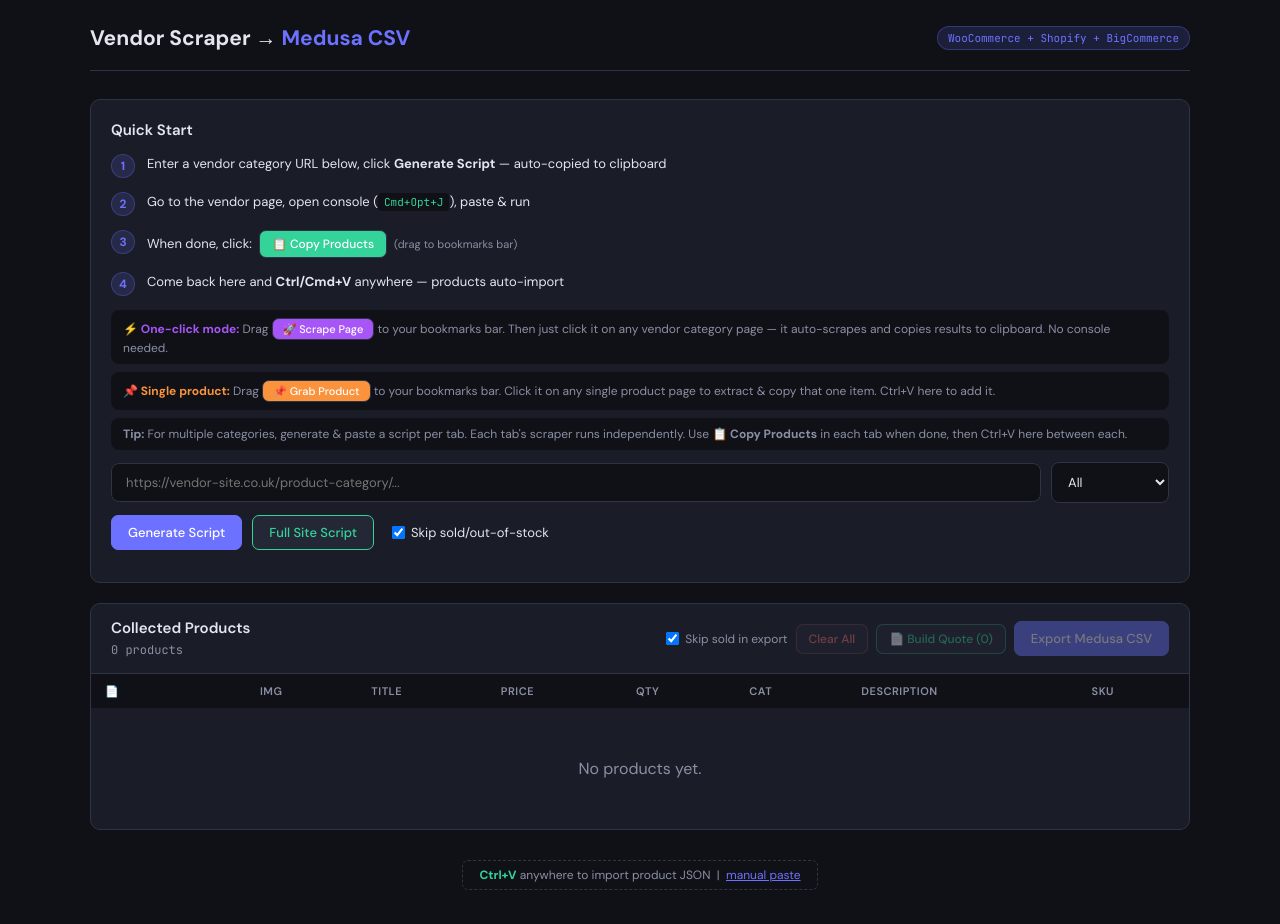
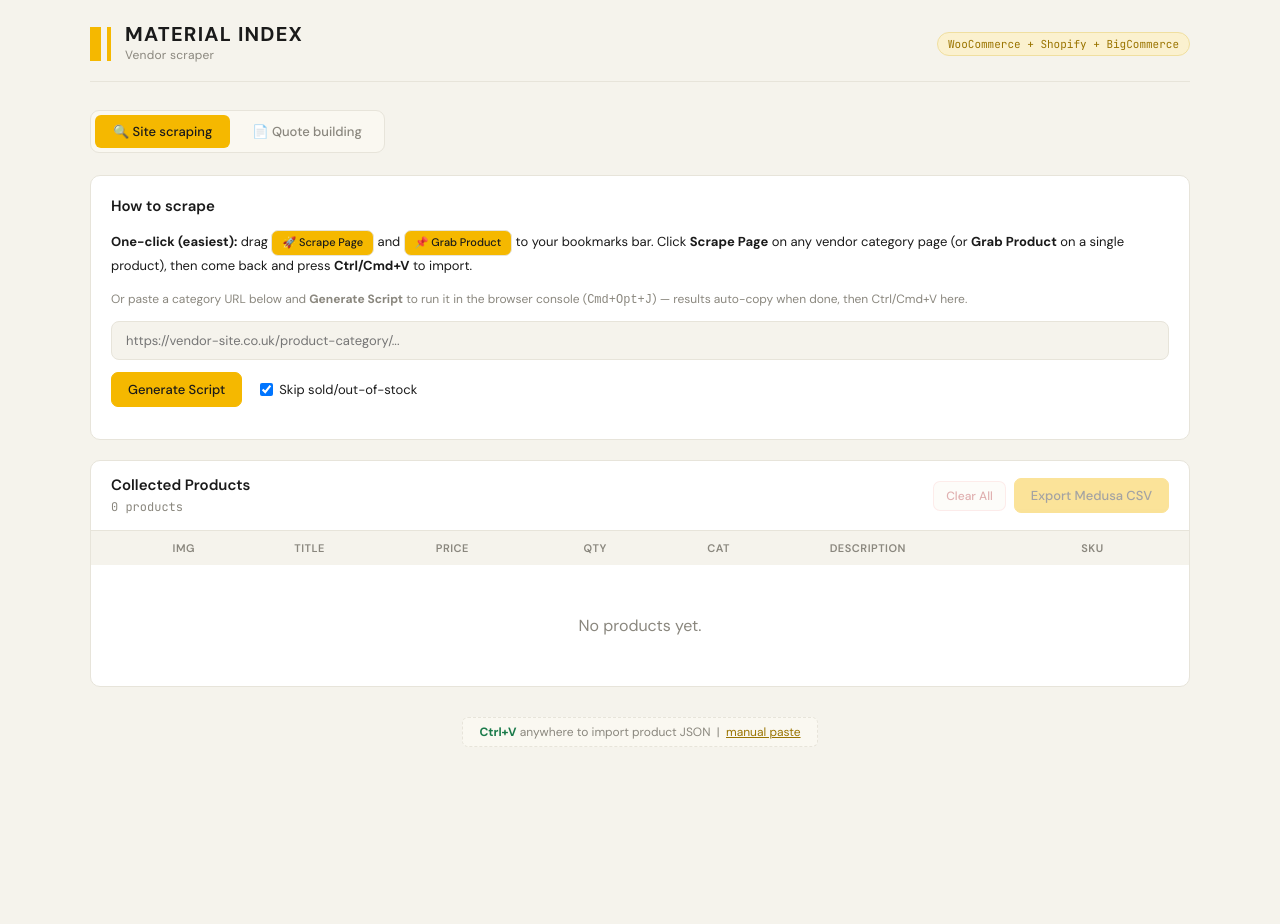
Before and after one commit to livdaw/vendor-scraper, a plain HTML site: page index.html in a window 1280 px wide. After the commit the page ends 800 px from the top, so only its background shows below. Drawn offline with Linux system fonts and the light colour scheme.

Commit message:
Add files via upload

```diff
--- a/index.html
+++ b/index.html
@@ -6,18 +6,18 @@
 <title>Vendor Scraper</title>
 <link href="https://fonts.googleapis.com/css2?family=DM+Sans:wght@400;500;600;700&family=JetBrains+Mono:wght@400;500&display=swap" rel="stylesheet">
 <style>
-:root{--bg:#0f1117;--surface:#1a1d27;--surface2:#242836;--border:#2e3345;--text:#e4e6ef;--dim:#8b8fa3;--accent:#6c72ff;--accent-glow:rgba(108,114,255,0.15);--green:#34d399;--green-glow:rgba(52,211,153,0.12);--orange:#fb923c;--red:#f87171;--radius:10px}
+:root{--bg:#f5f3ec;--surface:#ffffff;--surface2:#faf8f1;--border:#e7e4da;--text:#1a1a1a;--dim:#8a877e;--accent:#F5B800;--accent-strong:#9a7400;--accent-glow:#FBF1CF;--ink:#1a1a1a;--green:#1a7a4a;--green-glow:rgba(26,122,74,0.10);--orange:#b26a00;--red:#b23b3b;--radius:10px}
 *{margin:0;padding:0;box-sizing:border-box}
 body{font-family:'DM Sans',sans-serif;background:var(--bg);color:var(--text);min-height:100vh;padding:24px}
 .container{max-width:1100px;margin:0 auto}
 header{display:flex;align-items:center;justify-content:space-between;margin-bottom:28px;padding-bottom:18px;border-bottom:1px solid var(--border)}
 h1{font-size:21px;font-weight:700}h1 span{color:var(--accent)}
 .hdr-right{display:flex;align-items:center;gap:12px}
-.badge{font-family:'JetBrains Mono',monospace;font-size:11px;padding:4px 10px;border-radius:20px;background:var(--accent-glow);color:var(--accent);border:1px solid rgba(108,114,255,0.3)}
+.badge{font-family:'JetBrains Mono',monospace;font-size:11px;padding:4px 10px;border-radius:20px;background:var(--accent-glow);color:var(--accent-strong);border:1px solid #F0DFA0}
 .panel{background:var(--surface);border:1px solid var(--border);border-radius:var(--radius);padding:20px;margin-bottom:20px}
 .panel h2{font-size:15px;font-weight:600;margin-bottom:14px}
 .step-row{display:flex;align-items:flex-start;gap:12px;margin-bottom:14px}
-.step-num{width:24px;height:24px;border-radius:50%;background:var(--accent-glow);color:var(--accent);display:flex;align-items:center;justify-content:center;font-weight:700;font-size:12px;border:1px solid rgba(108,114,255,0.3);flex-shrink:0}
+.step-num{width:24px;height:24px;border-radius:50%;background:var(--accent-glow);color:var(--accent-strong);display:flex;align-items:center;justify-content:center;font-weight:700;font-size:12px;border:1px solid #F0DFA0;flex-shrink:0}
 .step-text{font-size:13px;line-height:1.5}.step-text strong{color:var(--text)}
 .step-text code{font-family:'JetBrains Mono',monospace;background:var(--bg);padding:2px 6px;border-radius:4px;font-size:11px;color:var(--green)}
 .config-row{display:flex;gap:10px;margin-bottom:12px;flex-wrap:wrap;align-items:center}
@@ -25,8 +25,8 @@ h1{font-size:21px;font-weight:700}h1 span{color:var(--accent)}
 .config-row input:focus{border-color:var(--accent)}
 .config-row select{background:var(--bg);border:1px solid var(--border);border-radius:8px;color:var(--text);font-size:13px;padding:10px 12px;outline:none;font-family:'DM Sans',sans-serif;cursor:pointer}
 .btn{font-family:'DM Sans',sans-serif;padding:8px 16px;border-radius:7px;border:1px solid var(--border);background:var(--surface2);color:var(--text);font-size:13px;font-weight:500;cursor:pointer;transition:all 0.15s;white-space:nowrap}
-.btn:hover{border-color:var(--accent);color:var(--accent)}
-.btn-primary{background:var(--accent);border-color:var(--accent);color:white}.btn-primary:hover{background:#5a60e6}
+.btn:hover{border-color:var(--accent);color:var(--accent-strong)}
+.btn-primary{background:var(--accent);border-color:var(--accent);color:var(--ink)}.btn-primary:hover{background:#E0A800;color:var(--ink)}
 .btn-danger{color:var(--red);border-color:rgba(248,113,113,0.3)}.btn-danger:hover{background:rgba(248,113,113,0.1)}
 .btn:disabled{opacity:0.4;cursor:not-allowed}.btn-sm{padding:6px 12px;font-size:12px}
 .script-box{position:relative;background:var(--bg);border:1px solid var(--border);border-radius:8px;padding:14px;max-height:160px;overflow:auto;margin-bottom:10px}
@@ -43,47 +43,58 @@ td{padding:10px 14px;border-top:1px solid var(--border);vertical-align:top}
 td.dsc{max-width:200px;overflow:hidden;text-overflow:ellipsis;white-space:nowrap}
 td.pr{font-family:'JetBrains Mono',monospace;color:var(--green);white-space:nowrap}
 td img{width:40px;height:40px;object-fit:cover;border-radius:6px;border:1px solid var(--border)}
-tr:hover td{background:rgba(108,114,255,0.04)}
+tr:hover td{background:rgba(245,184,0,0.07)}
 .xbtn{background:none;border:none;color:var(--dim);cursor:pointer;font-size:14px;padding:2px 6px;border-radius:4px}
 .xbtn:hover{color:var(--red);background:rgba(248,113,113,0.1)}
 .empty{text-align:center;padding:50px 20px;color:var(--dim)}
 @keyframes flashIn{0%{background:var(--green-glow)}100%{background:transparent}}
 tr.new-row td{animation:flashIn 1.5s ease-out}
 .toast{position:fixed;bottom:24px;right:24px;padding:12px 20px;border-radius:8px;font-size:13px;font-weight:500;z-index:1000;transform:translateY(80px);opacity:0;transition:all 0.3s}
-.toast.show{transform:translateY(0);opacity:1}.toast.ok{background:var(--green);color:#0f1117}.toast.err{background:var(--red);color:#0f1117}
+.toast.show{transform:translateY(0);opacity:1}.toast.ok{background:var(--green);color:#fff}.toast.err{background:var(--red);color:#fff}
 .hidden{display:none}
+.mode-tabs{display:inline-flex;background:var(--surface2);border:1px solid var(--border);border-radius:9px;padding:4px;gap:4px;margin-bottom:22px}
+.mode-tab{border:none;background:none;color:var(--dim);font-family:'DM Sans',sans-serif;font-size:13px;font-weight:500;padding:8px 18px;border-radius:6px;cursor:pointer;display:flex;align-items:center;gap:7px}
+.mode-tab.active{background:var(--accent);color:var(--ink)}
+body.mode-scrape .quote-only{display:none!important}
+body.mode-quote .scrape-only{display:none!important}
+body.mode-scrape table th:first-child,body.mode-scrape table td:first-child{display:none}
 </style>
 </head>
-<body>
+<body class="mode-scrape">
 <div class="container">
   <header>
-    <h1>Vendor Scraper &rarr; <span>Medusa CSV</span></h1>
+    <div style="display:flex;align-items:center;gap:14px">
+      <span style="display:inline-flex;gap:6px;align-items:stretch;height:34px">
+        <span style="width:11px;background:var(--accent);display:block"></span>
+        <span style="width:4px;background:var(--accent);display:block"></span>
+      </span>
+      <div>
+        <div style="font-size:20px;font-weight:700;letter-spacing:0.06em;line-height:1">MATERIAL INDEX</div>
+        <div style="font-size:12px;color:var(--dim);letter-spacing:0.02em;margin-top:3px">Vendor scraper</div>
+      </div>
+    </div>
     <div class="hdr-right"><span class="badge">WooCommerce + Shopify + BigCommerce</span></div>
   </header>
 
-  <div class="panel">
-    <h2>Quick Start</h2>
-    <div class="step-row"><div class="step-num">1</div><div class="step-text">Enter a vendor category URL below, click <strong>Generate Script</strong> &mdash; auto-copied to clipboard</div></div>
-    <div class="step-row"><div class="step-num">2</div><div class="step-text">Go to the vendor page, open console (<code>Cmd+Opt+J</code>), paste &amp; run</div></div>
-    <div class="step-row"><div class="step-num">3</div><div class="step-text">When done, click: &nbsp;<a id="bookmarklet" href="#" class="btn btn-sm" style="background:var(--green);color:#fff;cursor:grab;text-decoration:none;padding:4px 12px;font-size:12px;display:inline-block" draggable="true">&#x1F4CB; Copy Products</a>&nbsp; <span style="font-size:11px;color:var(--dim)">(drag to bookmarks bar)</span></div></div>
-    <div class="step-row"><div class="step-num">4</div><div class="step-text">Come back here and <strong>Ctrl/Cmd+V</strong> anywhere &mdash; products auto-import</div></div>
-    <div style="margin-top:8px;padding:8px 12px;background:var(--bg);border-radius:8px;font-size:12px;color:var(--dim)">
-      <strong style="color:#a855f7">&#x26A1; One-click mode:</strong> Drag <a id="runBookmarklet" href="#" class="btn btn-sm" style="background:#a855f7;color:#fff;cursor:grab;text-decoration:none;padding:3px 10px;font-size:11px;display:inline-block" draggable="true">&#x1F680; Scrape Page</a> to your bookmarks bar. Then just click it on any vendor category page &mdash; it auto-scrapes and copies results to clipboard. No console needed.
+  <div class="mode-tabs">
+    <button id="tabScrape" class="mode-tab active" onclick="setMode('scrape')">&#x1F50D; Site scraping</button>
+    <button id="tabQuote" class="mode-tab" onclick="setMode('quote')">&#x1F4C4; Quote building</button>
+  </div>
+
+  <div class="panel scrape-only">
+    <h2>How to scrape</h2>
+    <div style="font-size:13px;line-height:1.6;margin-bottom:14px">
+      <strong>One-click (easiest):</strong> drag <a id="runBookmarklet" href="#" class="btn btn-sm" style="background:var(--accent);color:var(--ink);cursor:grab;text-decoration:none;padding:3px 10px;font-size:11px;display:inline-block" draggable="true">&#x1F680; Scrape Page</a> and <a id="grabBookmarklet" href="#" class="btn btn-sm" style="background:var(--accent);color:var(--ink);cursor:grab;text-decoration:none;padding:3px 10px;font-size:11px;display:inline-block" draggable="true">&#x1F4CC; Grab Product</a> to your bookmarks bar. Click <strong>Scrape Page</strong> on any vendor category page (or <strong>Grab Product</strong> on a single product), then come back and press <strong>Ctrl/Cmd+V</strong> to import.
     </div>
-    <div style="margin-top:8px;padding:8px 12px;background:var(--bg);border-radius:8px;font-size:12px;color:var(--dim)">
-      <strong style="color:var(--orange)">&#x1F4CC; Single product:</strong> Drag <a id="grabBookmarklet" href="#" class="btn btn-sm" style="background:var(--orange);color:#fff;cursor:grab;text-decoration:none;padding:3px 10px;font-size:11px;display:inline-block" draggable="true">&#x1F4CC; Grab Product</a> to your bookmarks bar. Click it on any single product page to extract &amp; copy that one item. Ctrl+V here to add it.
-    </div>
-    <div style="margin-top:8px;padding:8px 12px;background:var(--bg);border-radius:8px;font-size:12px;color:var(--dim)">
-      <strong>Tip:</strong> For multiple categories, generate &amp; paste a script per tab. Each tab's scraper runs independently. Use <strong>📋 Copy Products</strong> in each tab when done, then Ctrl+V here between each.
+    <div style="font-size:12px;color:var(--dim);line-height:1.5;margin-bottom:4px">
+      Or paste a category URL below and <strong>Generate Script</strong> to run it in the browser console (<code>Cmd+Opt+J</code>) &mdash; results auto-copy when done, then Ctrl/Cmd+V here.
     </div>
 
     <div class="config-row" style="margin-top:12px">
       <input type="text" id="urlIn" placeholder="https://vendor-site.co.uk/product-category/...">
-      <select id="maxIn"><option value="5">5 per cat</option><option value="10">10 per cat</option><option value="25">25 per cat</option><option value="50">50 per cat</option><option value="100">100 per cat</option><option value="200">200 per cat</option><option value="9999" selected>All</option></select>
     </div>
     <div class="config-row">
       <button class="btn btn-primary" onclick="gen(false)">Generate Script</button>
-      <button class="btn" onclick="gen(true)" style="border-color:var(--green);color:var(--green)">Full Site Script</button>
       <label style="display:flex;align-items:center;gap:6px;font-size:13px;margin-left:8px;cursor:pointer"><input type="checkbox" id="skipSold" checked> Skip sold/out-of-stock</label>
     </div>
     <div id="scriptArea" class="hidden">
@@ -97,10 +108,9 @@ tr.new-row td{animation:flashIn 1.5s ease-out}
     <div class="tbl-hdr">
       <div><h2>Collected Products</h2><span class="pcount" id="pCount">0 products</span></div>
       <div class="tbl-acts">
-        <label style="display:flex;align-items:center;gap:6px;font-size:12px;color:var(--dim);cursor:pointer"><input type="checkbox" id="skipSold" checked> Skip sold in export</label>
         <button class="btn btn-danger btn-sm" onclick="clearAll()" id="clrBtn" disabled>Clear All</button>
-        <button class="btn btn-sm" onclick="openQuote()" id="quoteBtn" disabled style="border-color:rgba(52,211,153,0.5);color:var(--green)">&#x1F4C4; Build Quote (<span id="selCount">0</span>)</button>
-        <button class="btn btn-primary" onclick="exportCSV()" id="expBtn" disabled>Export Medusa CSV</button>
+        <button class="btn btn-sm quote-only" onclick="openQuote()" id="quoteBtn" disabled style="border-color:rgba(26,122,74,0.4);color:var(--green)">&#x1F4C4; Build Quote (<span id="selCount">0</span>)</button>
+        <button class="btn btn-primary scrape-only" onclick="exportCSV()" id="expBtn" disabled>Export Medusa CSV</button>
       </div>
     </div>
     <div class="table-wrap" style="max-height:500px;overflow-y:auto">
@@ -109,7 +119,7 @@ tr.new-row td{animation:flashIn 1.5s ease-out}
     </div>
   </div>
 
-  <div id="quotePanel" class="panel hidden" style="border-color:rgba(52,211,153,0.4)">
+  <div id="quotePanel" class="panel hidden quote-only" style="border-color:rgba(26,122,74,0.35)">
     <div style="display:flex;align-items:center;justify-content:space-between;margin-bottom:14px">
       <h2 style="margin:0">&#x1F4C4; Build Quote</h2>
       <button class="btn btn-sm" onclick="document.getElementById('quotePanel').classList.add('hidden')" style="font-size:11px">Close</button>
@@ -149,7 +159,7 @@ tr.new-row td{animation:flashIn 1.5s ease-out}
       <strong id="qTotal" style="font-size:18px;color:var(--green)">&pound;0.00</strong>
     </div>
     <div class="config-row" style="margin-top:14px;margin-bottom:8px">
-      <input type="text" id="qWebApp" placeholder="Quote Maker web-app URL (ends in /exec) — paste once, it's remembered" onchange="saveWebApp()">
+      <input type="text" id="qWebApp" value="https://script.google.com/a/macros/material-index.co.uk/s/AKfycbz81XRgNv_QpoGcOMmCF3GaF3LzSfXENGMakPbSsSfzlxXqtc0cQKeCsjwBdx2P7sua4Q/exec" placeholder="Quote Maker web-app URL (ends in /exec)" onchange="saveWebApp()">
     </div>
     <div style="display:flex;gap:8px;flex-wrap:wrap">
       <button class="btn btn-primary" onclick="openQuoteMaker()">&#x2197; Open Quote Maker</button>
@@ -161,10 +171,10 @@ tr.new-row td{animation:flashIn 1.5s ease-out}
     <textarea id="qJsonOut" class="hidden" style="width:100%;min-height:120px;margin-top:10px;background:var(--bg);border:1px solid var(--border);border-radius:8px;color:var(--text);font-family:'JetBrains Mono',monospace;font-size:10px;padding:10px;resize:vertical;outline:none"></textarea>
   </div>
 
-  <div style="text-align:center;padding:10px 0;font-size:12px;color:var(--dim)">
-    <span style="background:var(--bg);border:1px dashed var(--border);border-radius:6px;padding:6px 16px;display:inline-block"><strong style="color:var(--green)">Ctrl+V</strong> anywhere to import product JSON &nbsp;|&nbsp; <a href="#" onclick="document.getElementById('manualPasteWrap').classList.toggle('hidden');return false" style="color:var(--accent)">manual paste</a></span>
+  <div class="scrape-only" style="text-align:center;padding:10px 0;font-size:12px;color:var(--dim)">
+    <span style="background:var(--surface2);border:1px dashed var(--border);border-radius:6px;padding:6px 16px;display:inline-block"><strong style="color:var(--green)">Ctrl+V</strong> anywhere to import product JSON &nbsp;|&nbsp; <a href="#" onclick="document.getElementById('manualPasteWrap').classList.toggle('hidden');return false" style="color:var(--accent-strong)">manual paste</a></span>
   </div>
-  <div id="manualPasteWrap" class="hidden" style="margin-bottom:12px;padding:0 20px">
+  <div id="manualPasteWrap" class="hidden scrape-only" style="margin-bottom:12px;padding:0 20px">
     <textarea id="pasteArea" style="width:100%;min-height:60px;background:var(--bg);border:1px solid var(--border);border-radius:8px;color:var(--text);font-family:'JetBrains Mono',monospace;font-size:11px;padding:10px;resize:vertical;outline:none" placeholder="Paste JSON here..."></textarea>
     <div style="margin-top:6px;display:flex;gap:8px"><button class="btn btn-primary btn-sm" onclick="manualPaste()">Add Products</button><button class="btn btn-sm" onclick="document.getElementById('manualPasteWrap').classList.add('hidden')" style="font-size:11px">Cancel</button></div>
   </div>
@@ -1094,7 +1104,7 @@ function renderTable(isNew){
 // ── Script Generator (unified) ──
 function gen(fullSite){
   var url=document.getElementById('urlIn').value.trim();if(!url)return;
-  var max=document.getElementById('maxIn').value;
+  var max=9999;
 
   var script='(async function(){\n' + SCRAPER_CORE + '\nvar MAX='+max+';\nvar SKIP_SOLD='+(document.getElementById('skipSold').checked?'true':'false')+';\n';
 
@@ -1526,22 +1536,6 @@ document.addEventListener('paste',function(e){
 });
 
 // ── Bookmarklet generation ──
-function buildCopyBookmarklet(){
-  var code='javascript:void(function(){'+
-    'if(window.__scrapedProducts&&window.__scrapedProducts.length>0){'+
-      'var j=JSON.stringify(window.__scrapedProducts);'+
-      'if(navigator.clipboard&&navigator.clipboard.writeText){'+
-        'navigator.clipboard.writeText(j).then(function(){'+
-          'alert("Copied "+window.__scrapedProducts.length+" products to clipboard! Go to Scraper Tool and Ctrl+V.");'+
-        '}).catch(function(){prompt("Copy this JSON:",j);});'+
-      '}else{prompt("Copy this JSON (Ctrl+A, Ctrl+C):",j);}'+
-    '}else{'+
-      'alert("No scraped products found.\\n\\nRun the scraper script first.");'+
-    '}'+
-  '}())';
-  return code;
-}
-
 function buildRunBookmarklet(){
   // Loads scraper.js from the GitHub repo and executes it on the current page
   var jsUrl='https://livdaw.github.io/vendor-scraper/scraper.js';
@@ -1568,7 +1562,6 @@ function buildGrabBookmarklet(){
 }
 
 // Set bookmarklet hrefs
-try{document.getElementById('bookmarklet').href=buildCopyBookmarklet();}catch(e){}
 try{document.getElementById('runBookmarklet').href=buildRunBookmarklet();}catch(e){}
 try{document.getElementById('grabBookmarklet').href=buildGrabBookmarklet();}catch(e){}
 
@@ -1576,6 +1569,19 @@ try{document.getElementById('grabBookmarklet').href=buildGrabBookmarklet();}catc
 function updateTitle(){
   var n=products.length;
   document.title=n?'('+n+') Vendor Scraper':'Vendor Scraper';
+}
+
+// ══════════════════════════════════════════
+// MODE TOGGLE (Site scraping / Quote building)
+// ══════════════════════════════════════════
+function setMode(m){
+  var quote=m==='quote';
+  document.body.classList.toggle('mode-quote',quote);
+  document.body.classList.toggle('mode-scrape',!quote);
+  document.getElementById('tabScrape').classList.toggle('active',!quote);
+  document.getElementById('tabQuote').classList.toggle('active',quote);
+  if(!quote){var qp=document.getElementById('quotePanel');if(qp)qp.classList.add('hidden');}
+  try{localStorage.setItem('toolMode',m);}catch(e){}
 }
 
 // ══════════════════════════════════════════
@@ -1612,7 +1618,6 @@ function openQuote(){
   ['qNumber','qPreparedBy','qDate','qProjectRef','qCustName','qCustEmail','qCustCompany','qCustAddr','qDelivAddr','qDelivWeek'].forEach(function(id){
     if(hdr[id]!=null)document.getElementById(id).value=hdr[id];
   });
-  var wa=localStorage.getItem('qWebApp');if(wa)document.getElementById('qWebApp').value=wa;
   document.getElementById('quotePanel').classList.remove('hidden');
   renderQuoteLines();
   document.getElementById('quotePanel').scrollIntoView({behavior:'smooth'});
@@ -1747,6 +1752,7 @@ renderTable=function(isNew){_origRender(isNew);updateTitle();updateSelCount();};
 renderTable();
 updateTitle();
 updateSelCount();
+try{setMode(localStorage.getItem('toolMode')||'scrape');}catch(e){setMode('scrape');}
 </script>
 </body>
 </html>
```
